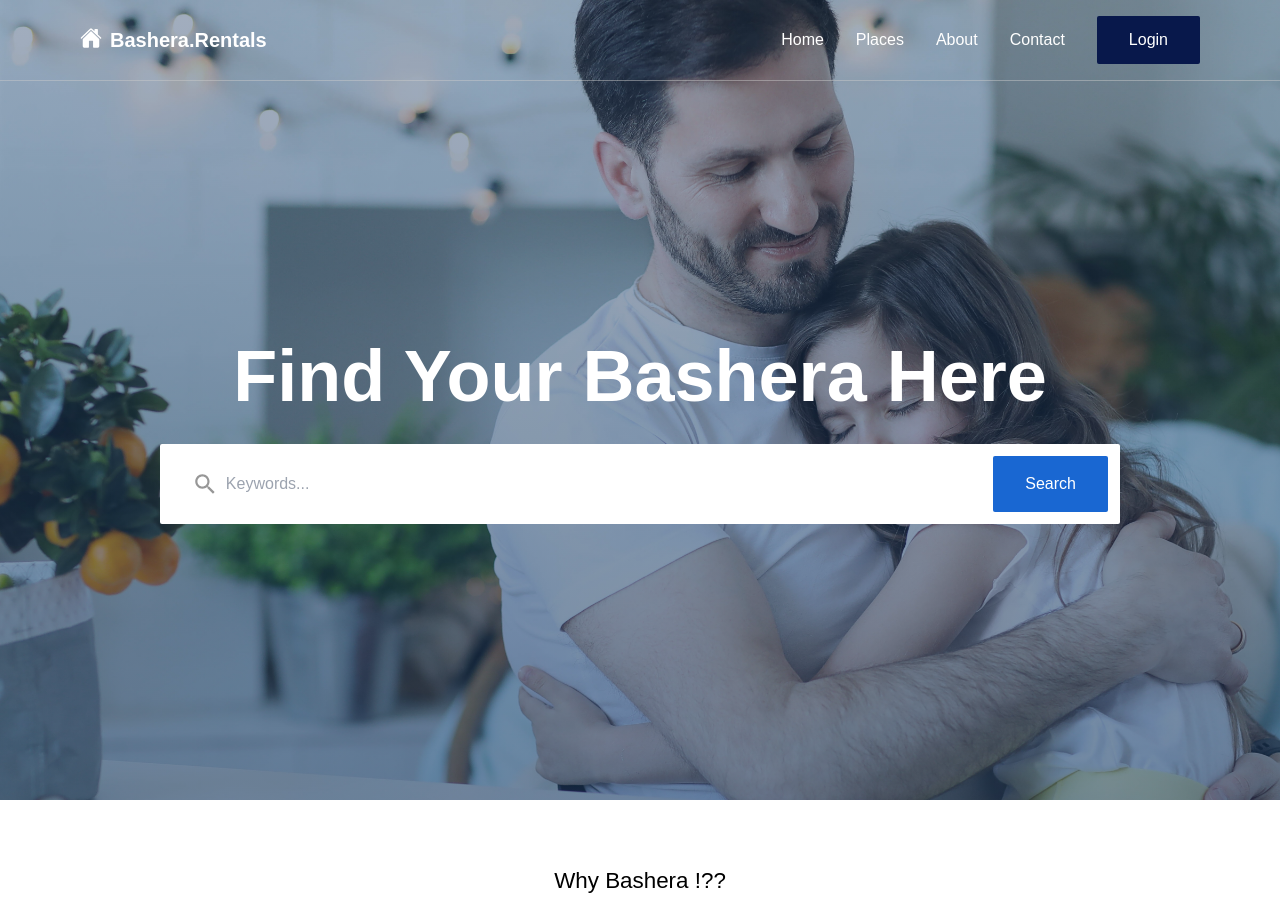
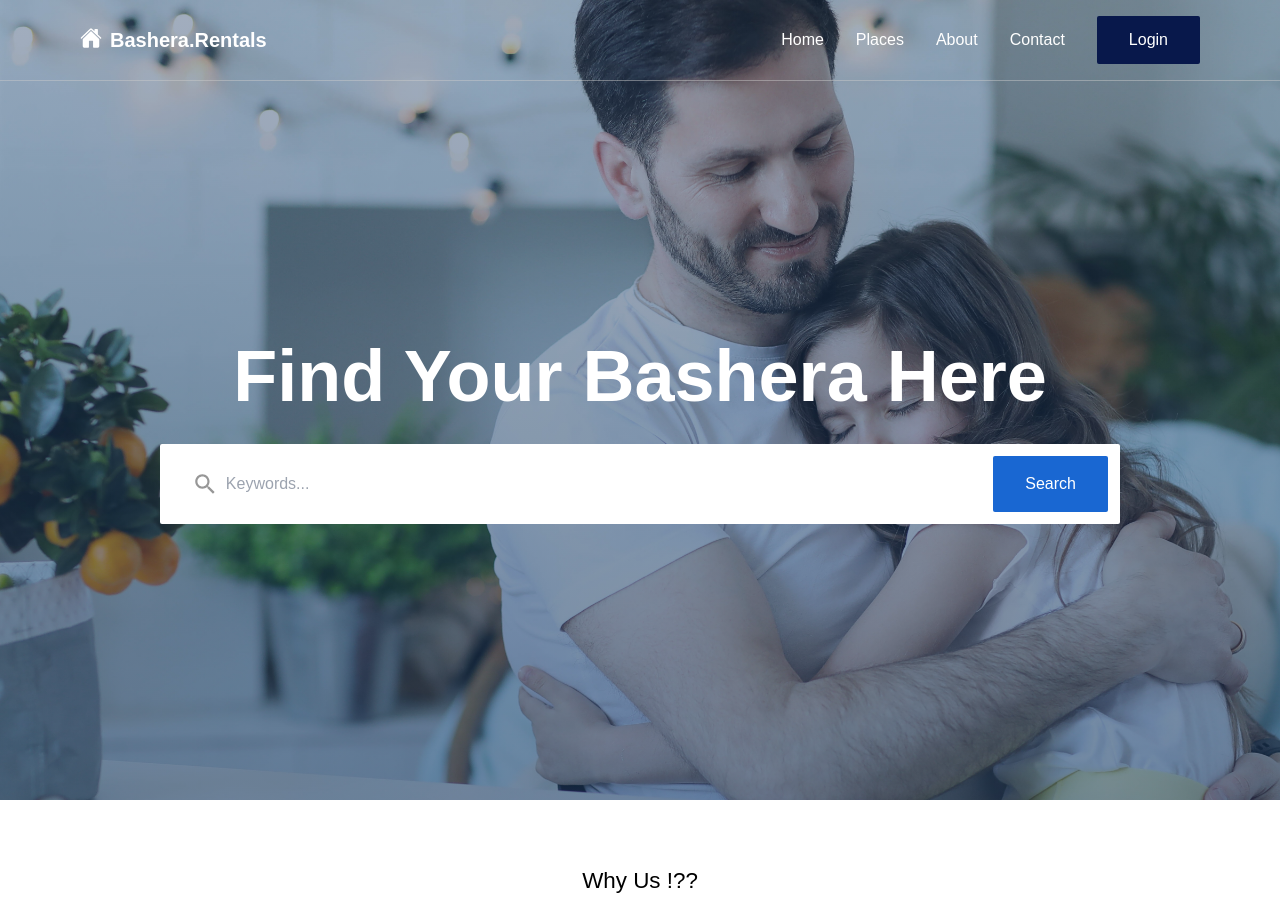
Before and after one commit to the-bipu/bashera-rentals-nextjs, a Next.js app in the folder frontend/: page / in a window 1280 px wide. Shown: the top 920 px of the page. Built offline with nearby package versions, Linux system fonts and the light colour scheme.

Commit message:
update aboutsection

```diff
--- a/frontend/common/components/AboutSection/AboutSection.tsx
+++ b/frontend/common/components/AboutSection/AboutSection.tsx
@@ -3,7 +3,7 @@ import React from 'react'
 const AboutSection = () => {
     return (
         <div className='flex flex-col w-full h-auto bg-[#ffffff] p-16'>
-            <div className='text-center px-4 text-[1.4rem] mb-6'>Why Bashera !??</div>
+            <div className='text-center px-4 text-[1.4rem] mb-6'>Why Us !??</div>
 
             <div className='flex flex-row w-full h-auto gap-8 p-20 pb-8 pt-0'>
                 <div className='md:w-50% w-[90%] h-auto'>
```
Also changed, not shown: 1 other file (tests, documents, lock files or other folders).
